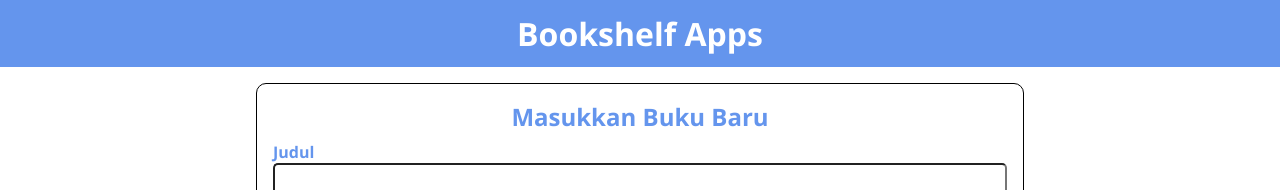
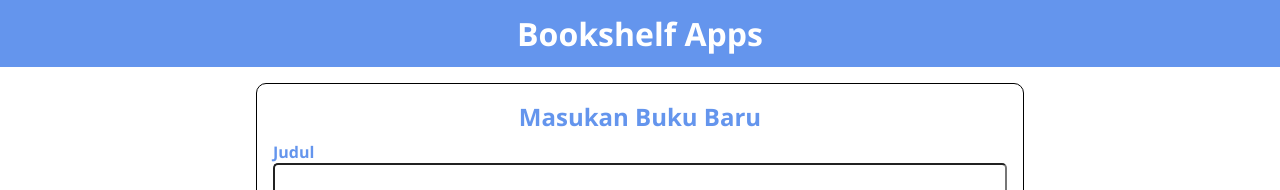
Before and after one commit to Samunee/Bookshelf-Apps, a plain HTML site: page index.html in a window 1280 px wide. Shown: the top 190 px of the page. Drawn offline with nearby package versions, Linux system fonts and the light colour scheme.

Commit message:
Update index.html

```diff
--- a/index.html
+++ b/index.html
@@ -17,7 +17,7 @@
     </header>
     <main>
         <section class="input_section">
-            <h2>Masukkan Buku Baru</h2>
+            <h2>Masukan Buku Baru</h2>
             <form id="inputBook">
                 <div class="input">
                     <label for="inputBookTitle">Judul</label>
```
